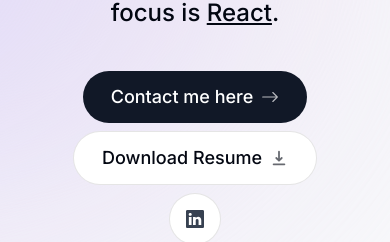
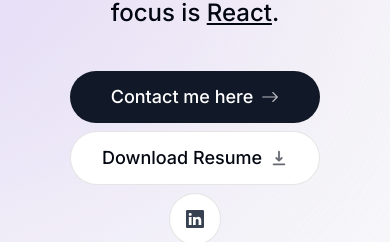
Before and after one commit to quangnphan/next-portfolio, a Next.js app: page / in a window 390 px wide. Shown: the part 301-543 px from the top of the page. Built offline with nearby package versions, Linux system fonts and the light colour scheme; no server answers.

Commit message:
fixed download file

```diff
--- a/components/intro.tsx
+++ b/components/intro.tsx
@@ -78,7 +78,7 @@ export default function Intro() {
       >
         <Link
           href="#contact"
-          className="group bg-gray-900 text-white px-7 py-3 flex items-center gap-2 rounded-full outline-none focus:scale-110 hover:scale-110 hover:bg-gray-950 active:scale-105 transition"
+          className="w-[250px] sm:w-max group bg-gray-900 text-white px-7 py-3 flex items-center justify-center gap-2 rounded-full outline-none focus:scale-110 hover:scale-110 hover:bg-gray-950 active:scale-105 transition"
           onClick={() => {
             setActiveSection("Contact");
             setTimeOfLastClick(Date.now());
@@ -89,8 +89,8 @@ export default function Intro() {
         </Link>
 
         <a
-          className="group bg-white px-7 py-3 flex items-center gap-2 rounded-full outline-none focus:scale-110 hover:scale-110 active:scale-105 transition cursor-pointer borderBlack dark:bg-white/10"
-          href="@/public/files/Resume.pdf"
+          className="w-[250px] sm:w-max group bg-white px-7 py-3 flex items-center justify-center  gap-2 rounded-full outline-none focus:scale-110 hover:scale-110 active:scale-105 transition cursor-pointer borderBlack dark:bg-white/10"
+          href="/Resume.pdf"
           download
         >
           Download Resume{" "}
--- a/components/projects.tsx
+++ b/components/projects.tsx
@@ -7,7 +7,7 @@ import Project from "./project";
 import { useSectionInView } from "@/lib/hooks";
 
 export default function Projects() {
-  const { ref } = useSectionInView("Projects",0.5);
+  const { ref } = useSectionInView("Projects", 0.3);
 
   return (
     <section ref={ref} id="projects" className="scroll-mt-28 mb-28">
--- a/components/section-divider.tsx
+++ b/components/section-divider.tsx
@@ -6,7 +6,7 @@ import { motion } from "framer-motion";
 export default function SectionDivider() {
   return (
     <motion.div
-      className="bg-gray-200 my-10 h-16 w-1 rounded-full hidden sm:block dark:bg-opacity-20"
+      className="bg-gray-200 my-24 h-16 w-1 rounded-full hidden sm:block dark:bg-opacity-20"
       initial={{ opacity: 0, y: 100 }}
       animate={{ opacity: 1, y: 0 }}
       transition={{ delay: 0.125 }}
```
Also changed, not shown: 1 other file (tests, documents, lock files or other folders).
